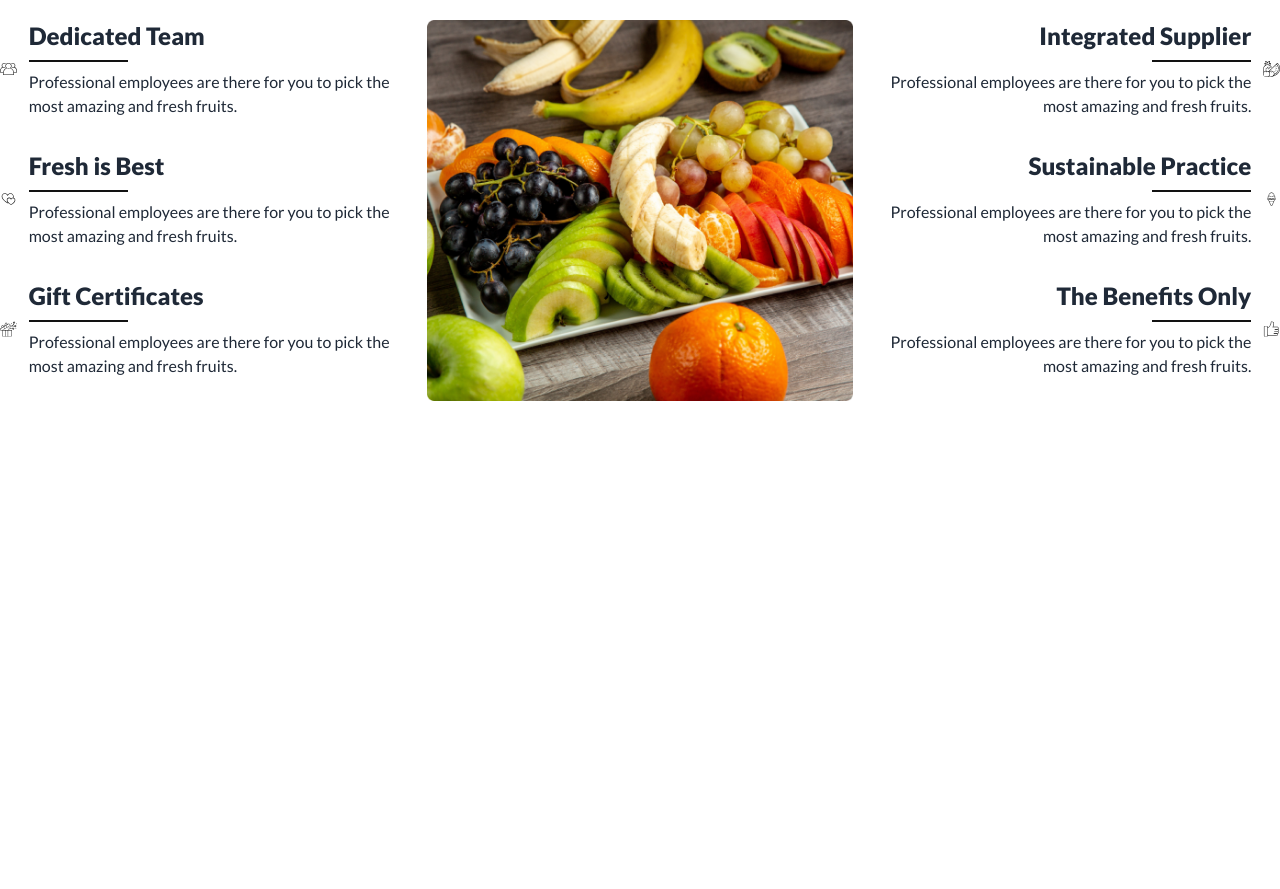
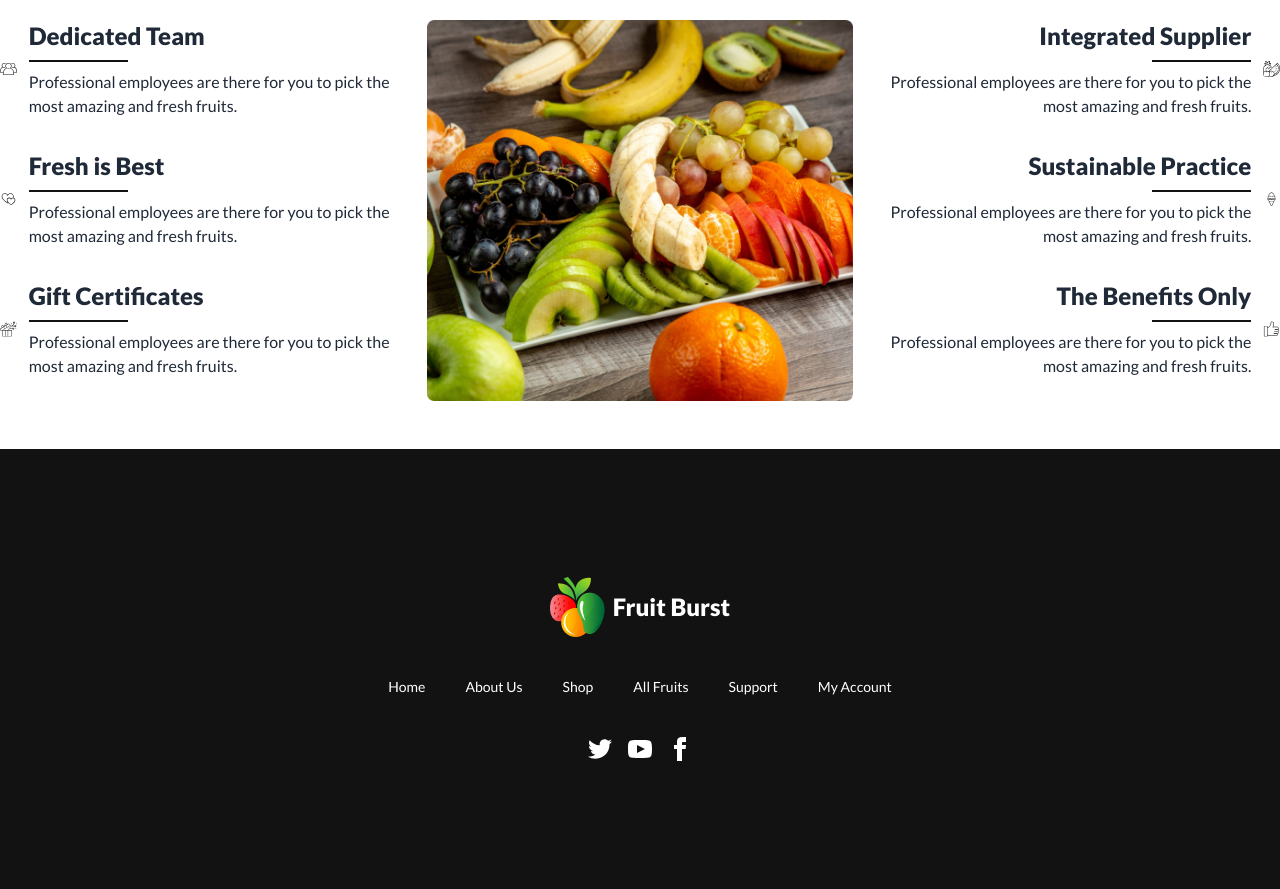
Before and after one commit to ranamiah221/fruits-gallery, a plain HTML site: page index.html in a window 1280 px wide. Shown: the part 2633-3522 px from the top of the page. Before the commit the page ends 3074 px from the top, so only its background shows below. Drawn offline with nearby package versions, Linux system fonts and the light colour scheme.

Commit message:
added footer section

```diff
--- a/index.html
+++ b/index.html
@@ -4,6 +4,8 @@
     <meta charset="UTF-8">
     <meta name="viewport" content="width=device-width, initial-scale=1.0">
     <title>Fruits Gallery</title>
+    <!-- fav icon -->
+    <link rel="shortcut icon" href="./images/logo.png" type="image/x-icon">
 
     <!-- tailwind and daisy ui -->
     <link href="https://cdn.jsdelivr.net/npm/daisyui@3.4.0/dist/full.css" rel="stylesheet" type="text/css" />
@@ -452,9 +454,10 @@
       <button class="btn btn-error bg-[#F85559] border-0  text-[#FFFFFF] py-4 px-7">Shop All</button>
     </section>
     <!-- Fruits experts section -->
-    <section class=" md:mt-6 lg:mt-10">
-      <div class="hero max-h-screen rounded-lg" style="background-image: url('./images/team.png');">
-        <div class="hero-overlay bg-opacity-70"></div>
+    <section class="mt-2 md:mt-6 lg:mt-10">
+      <div class="hero max-h-screen rounded-lg  " style="background-image: url('./images/team.png');">
+
+        <div class="hero-overlay bg-opacity-60"></div>
         <div class="hero-content text-center text-neutral-content py-12 md:py-20 lg:py-28 ">
           <div class="max-w-full">
             <h3 class="mb-5 text-5xl font-extrabold text-[#ffff]">Meet the team section</h3>
@@ -532,7 +535,7 @@
     </section>
 
     <!-- why chose section -->
-    <section class="md:mt-12 lg:mt-20">
+    <section class=" md:mt-12 lg:mt-20">
       <h2 class="text-center text-5xl font-extrabold text-[#121212]">Why Choose Us</h2>
       <p class=" mt-5 text-center text-base font-medium">Contrary to popular belief, is not simply random text. It has roots in a piece of classical <br> Latin literature from 45 BC, making it over 2000 years old.</p>
       <!-- text part -->
@@ -616,8 +619,31 @@
 
 
     </main>
+    <!-- footer section  -->
     <footer>
-
+      <footer class=" mt-12 footer footer-center py-24 lg:py-32 bg-[#121212] text-white">
+        <div class="flex">
+          <div><img src="./images/logo.png" alt=""></div>
+          <div><h3
+            class="text-2xl font-extrabold ">Fruit Burst</h3></div>
+        </div>
+        <div class="flex gap-2 lg:gap-10">
+         <div><a href="">Home</a></div>
+         <div><a href="">About Us</a></div>
+         <div><a href="">Shop</a></div>
+         <div><a href="">All Fruits</a></div>
+         <div><a href="">Support</a></div>
+         <div><a href="">My Account</a></div>
+        </div>
+        <div>
+          <div class="grid grid-flow-col gap-4">
+            <a><svg xmlns="http://www.w3.org/2000/svg" width="24" height="24" viewBox="0 0 24 24" class="fill-current"><path d="M24 4.557c-.883.392-1.832.656-2.828.775 1.017-.609 1.798-1.574 2.165-2.724-.951.564-2.005.974-3.127 1.195-.897-.957-2.178-1.555-3.594-1.555-3.179 0-5.515 2.966-4.797 6.045-4.091-.205-7.719-2.165-10.148-5.144-1.29 2.213-.669 5.108 1.523 6.574-.806-.026-1.566-.247-2.229-.616-.054 2.281 1.581 4.415 3.949 4.89-.693.188-1.452.232-2.224.084.626 1.956 2.444 3.379 4.6 3.419-2.07 1.623-4.678 2.348-7.29 2.04 2.179 1.397 4.768 2.212 7.548 2.212 9.142 0 14.307-7.721 13.995-14.646.962-.695 1.797-1.562 2.457-2.549z"></path></svg></a>
+            <a><svg xmlns="http://www.w3.org/2000/svg" width="24" height="24" viewBox="0 0 24 24" class="fill-current"><path d="M19.615 3.184c-3.604-.246-11.631-.245-15.23 0-3.897.266-4.356 2.62-4.385 8.816.029 6.185.484 8.549 4.385 8.816 3.6.245 11.626.246 15.23 0 3.897-.266 4.356-2.62 4.385-8.816-.029-6.185-.484-8.549-4.385-8.816zm-10.615 12.816v-8l8 3.993-8 4.007z"></path></svg></a>
+            <a><svg xmlns="http://www.w3.org/2000/svg" width="24" height="24" viewBox="0 0 24 24" class="fill-current"><path d="M9 8h-3v4h3v12h5v-12h3.642l.358-4h-4v-1.667c0-.955.192-1.333 1.115-1.333h2.885v-5h-3.808c-3.596 0-5.192 1.583-5.192 4.615v3.385z"></path></svg></a>
+          </div>
+        </div>
+      </footer>
     </footer>
+    <!-- footer section end -->
 </body>
 </html>
```
